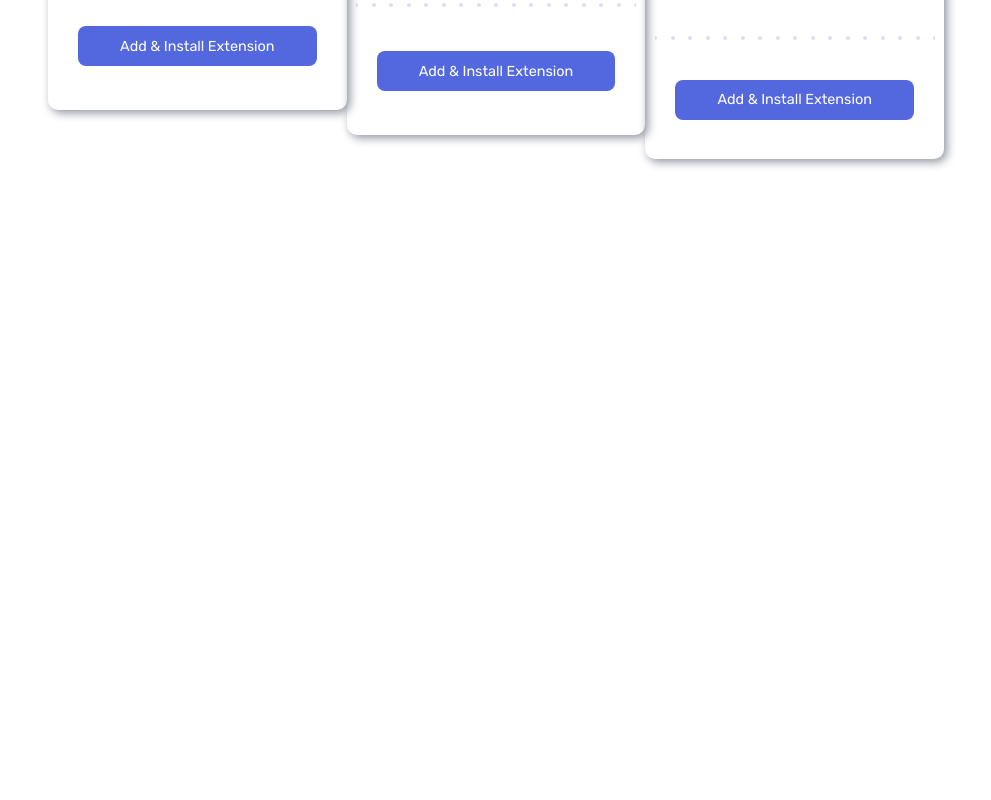
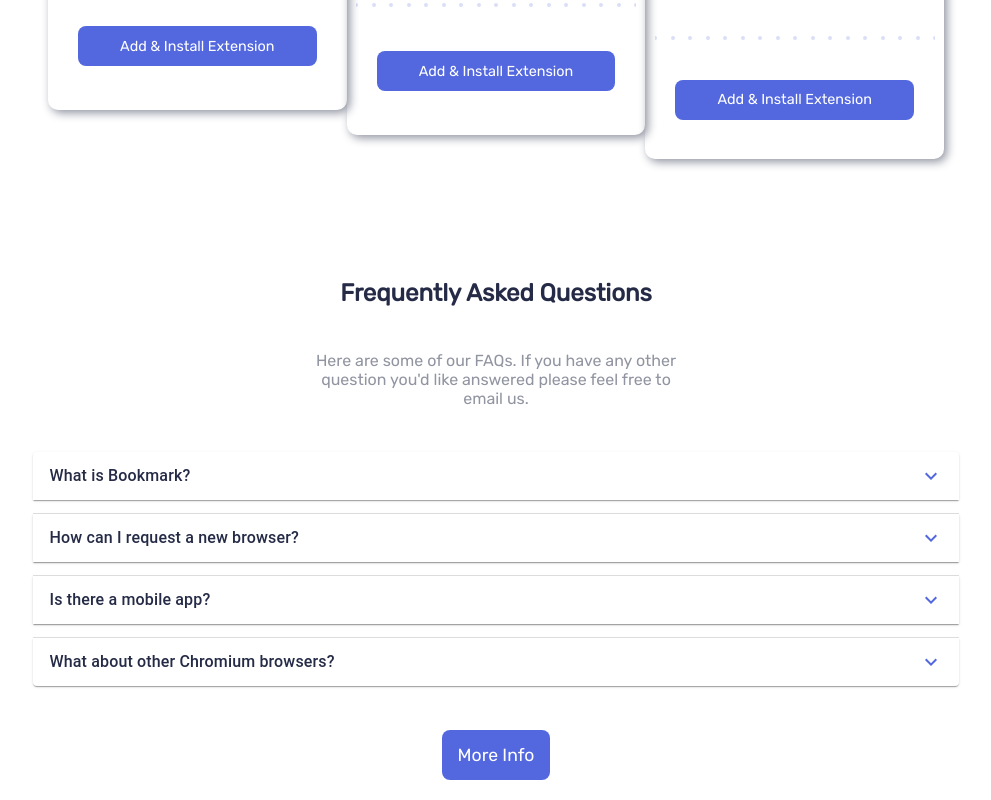
Before and after one commit to devRony1710/Bookmark-Landing, a React (Create React App) app: page / in a window 1280 px wide. Shown: the part 1799-2599 px from the top of the page, without its empty margins (144-1135 px from the left). Before the commit the page ends 1978 px from the top, so only its background shows below. Built offline with nearby package versions, Linux system fonts and the light colour scheme.

Commit message:
faqs section was created

```diff
--- a/package.json
+++ b/package.json
@@ -3,6 +3,10 @@
   "version": "0.1.0",
   "private": true,
   "dependencies": {
+    "@emotion/react": "^11.10.5",
+    "@emotion/styled": "^11.10.5",
+    "@mui/icons-material": "^5.11.0",
+    "@mui/material": "^5.11.8",
     "@testing-library/jest-dom": "^5.16.5",
     "@testing-library/react": "^13.4.0",
     "@testing-library/user-event": "^13.5.0",
--- a/src/App.js
+++ b/src/App.js
@@ -1,5 +1,6 @@
 // components
 import Download from "./containers/Download";
+import FAQ from "./containers/FAQ";
 import Features from "./containers/Features";
 import Header from "./containers/Header";
 import Main from "./containers/Main";
@@ -14,6 +15,7 @@ function App() {
       <Main />
       <Features />
       <Download />
+      <FAQ />
     </div>
   );
 }
--- /dev/null
+++ b/src/common/constants/FrequentlyQuestions.js
@@ -0,0 +1,22 @@
+export const FAQItem = [
+  {
+    faqTitle: "What is Bookmark?",
+    lorem:
+      "Lorem ipsum dolor sit amet, consectetur adipiscing elit. Suspendisse malesuada lacus ex, sit amet blandit leo lobortis eget.",
+  },
+  {
+    faqTitle: "How can I request a new browser?",
+    lorem:
+      "Lorem ipsum dolor sit amet, consectetur adipiscing elit. Suspendisse malesuada lacus ex, sit amet blandit leo lobortis eget.",
+  },
+  {
+    faqTitle: "Is there a mobile app?",
+    lorem:
+      "Lorem ipsum dolor sit amet, consectetur adipiscing elit. Suspendisse malesuada lacus ex, sit amet blandit leo lobortis eget.",
+  },
+  {
+    faqTitle: "What about other Chromium browsers?",
+    lorem:
+      "Lorem ipsum dolor sit amet, consectetur adipiscing elit. Suspendisse malesuada lacus ex, sit amet blandit leo lobortis eget.",
+  },
+];
--- /dev/null
+++ b/src/components/Accordion.jsx
@@ -0,0 +1,37 @@
+import * as React from "react";
+import Accordion from "@mui/material/Accordion";
+import AccordionSummary from "@mui/material/AccordionSummary";
+import AccordionDetails from "@mui/material/AccordionDetails";
+import Typography from "@mui/material/Typography";
+import ExpandMoreIcon from "@mui/icons-material/ExpandMore";
+
+//constants
+import { FAQItem } from "../common/constants/FrequentlyQuestions";
+
+// styles
+import "../styles/FAQ.scss";
+
+const SimpleAcordion = () => {
+  return (
+    <div className="faq-items-container">
+      {FAQItem.map((item) => (
+        <Accordion>
+          <AccordionSummary
+            expandIcon={<ExpandMoreIcon htmlColor="#5368df" />}
+            aria-controls="panel1a-content"
+            id="panel1a-header"
+          >
+            <Typography color="#252b46" fontWeight="500">
+              {item.faqTitle}
+            </Typography>
+          </AccordionSummary>
+          <AccordionDetails>
+            <Typography color="#9194a1">{item.lorem}</Typography>
+          </AccordionDetails>
+        </Accordion>
+      ))}
+    </div>
+  );
+};
+
+export default SimpleAcordion;
--- /dev/null
+++ b/src/containers/FAQ.jsx
@@ -0,0 +1,26 @@
+import React from "react";
+
+//components
+import SimpleAcordion from "../components/Accordion";
+
+// styles
+import "../styles/FAQ.scss";
+
+const FAQ = () => {
+  return (
+    <div className="faq-container">
+      <h2>Frequently Asked Questions</h2>
+
+      <p>
+        Here are some of our FAQs. If you have any other question you'd like
+        answered please feel free to email us.
+      </p>
+
+      <SimpleAcordion />
+
+      <button>More Info</button>
+    </div>
+  );
+};
+
+export default FAQ;
--- /dev/null
+++ b/src/styles/FAQ.scss
@@ -0,0 +1,57 @@
+@import "vars";
+
+.faq-container {
+  width: 85%;
+  margin: 20px auto;
+  display: flex;
+  flex-direction: column;
+  align-items: center;
+  justify-content: center;
+  gap: 24px;
+}
+
+.faq-container > h2 {
+  color: var(--very-dark-blue);
+  width: 70%;
+  text-align: center;
+}
+
+.faq-container > p {
+  color: var(--grayish-blue);
+  text-align: center;
+}
+
+.faq-items-container {
+  display: flex;
+  flex-direction: column;
+  gap: 14px;
+}
+
+.faq-container > button {
+  width: 40%;
+  height: 40px;
+  margin-top: 20px;
+  border: none;
+  border-radius: 8px;
+  background-color: var(--soft-blue);
+  color: white;
+  text-align: center;
+  font-size: 0.8rem;
+  cursor: pointer;
+}
+
+@media screen and (min-width: 1024px) {
+  .faq-container {
+    margin-top: 100px;
+  }
+  .faq-container > p {
+    margin: 20px 0;
+    width: 35%;
+  }
+
+  .faq-container > button {
+    width: 10%;
+    height: 50px;
+    font-size: 1.1rem;
+  }
+}
```
Also changed, not shown: 1 other file (tests, documents, lock files or other folders).
